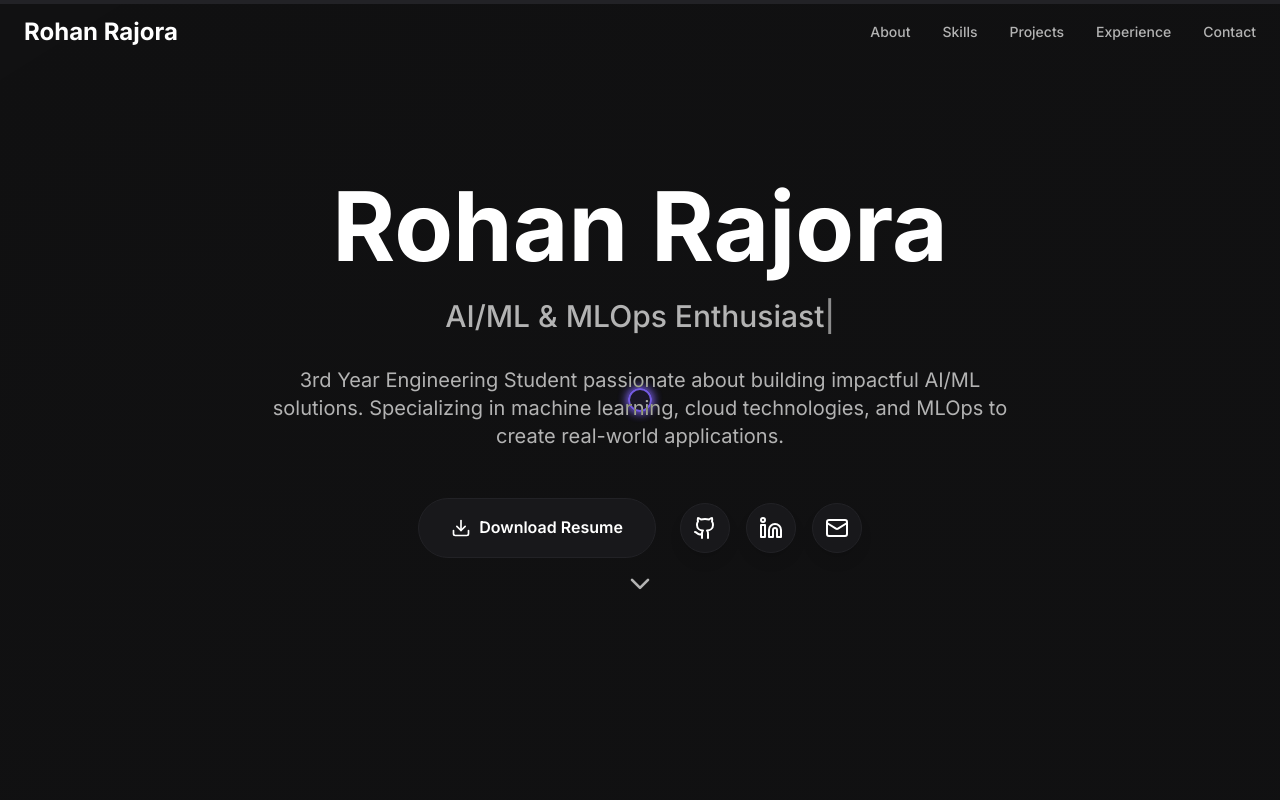
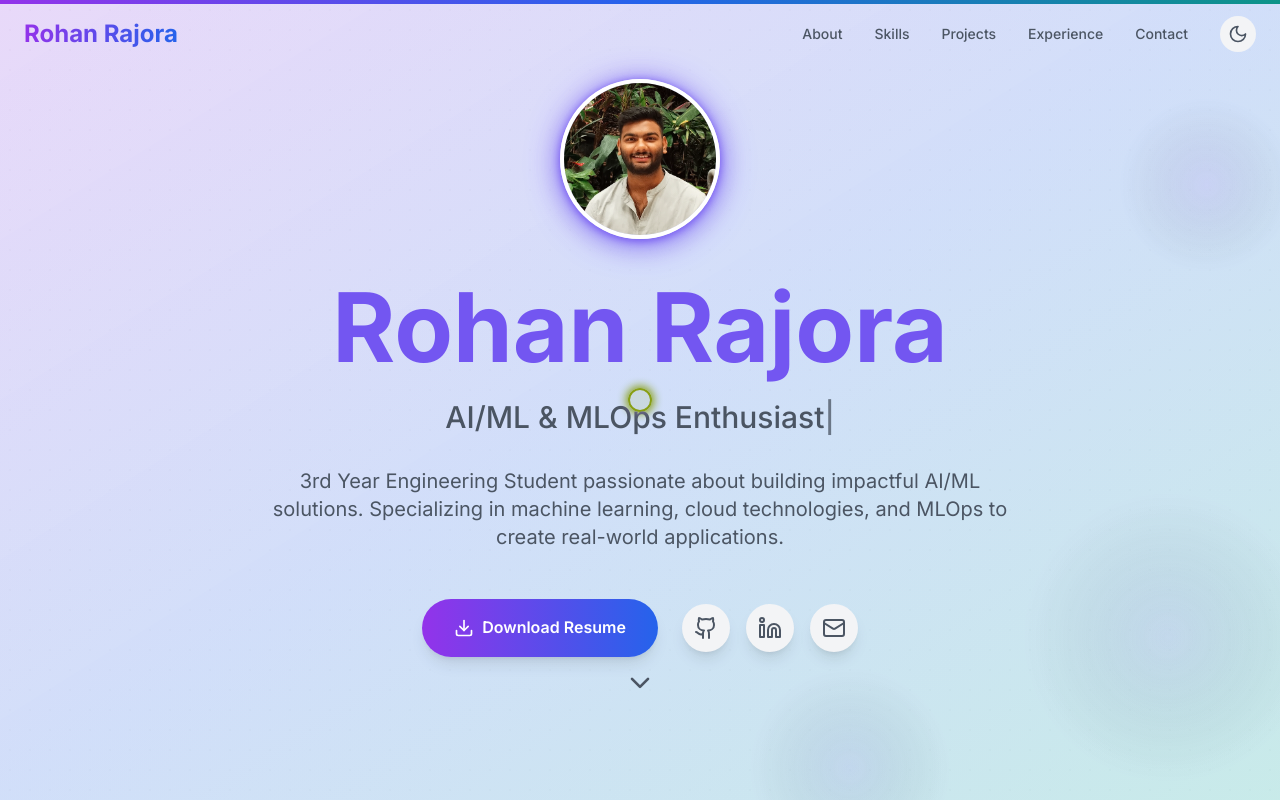
Before and after one commit to rrazora02/portfolio, a React (Vite) app: page / in a window 1280 px wide. Shown: the top 800 px of the page. Built offline with nearby package versions, Linux system fonts and the light colour scheme.

Commit message:
save changes

```diff
--- a/src/App.tsx
+++ b/src/App.tsx
@@ -12,17 +12,34 @@ import Footer from './components/Footer';
 import CustomCursor from './components/CustomCursor';
 
 function App() {
+  const [darkMode, setDarkMode] = useState(false);
   const [loading, setLoading] = useState(true);
 
   useEffect(() => {
+    // Check for saved theme preference
+    const savedTheme = localStorage.getItem('theme');
+    const prefersDark = window.matchMedia('(prefers-color-scheme: dark)').matches;
+
+    if (savedTheme === 'dark' || (!savedTheme && prefersDark)) {
+      setDarkMode(true);
+    }
+
     // Simulate loading
     setTimeout(() => setLoading(false), 2000);
   }, []);
 
+  const toggleDarkMode = () => {
+    const newMode = !darkMode;
+    setDarkMode(newMode);
+    localStorage.setItem('theme', newMode ? 'dark' : 'light');
+  };
+
   // Loading Screen
   if (loading) {
     return (
-      <div className="min-h-screen flex items-center justify-center bg-background">
+      <div className={`min-h-screen flex items-center justify-center ${
+        darkMode ? 'bg-gray-900' : 'bg-gray-50'
+      }`}>
         <motion.div
           className="text-center"
           initial={{ opacity: 0 }}
@@ -30,12 +47,14 @@ function App() {
           transition={{ duration: 0.5 }}
         >
           <motion.div
-            className="w-16 h-16 border-4 border-border border-t-transparent rounded-full mx-auto mb-4"
+            className="w-16 h-16 border-4 border-purple-600 border-t-transparent rounded-full mx-auto mb-4"
             animate={{ rotate: 360 }}
             transition={{ duration: 1, repeat: Infinity, ease: "linear" }}
           />
           <motion.h2
-            className="text-2xl font-bold text-text"
+            className={`text-2xl font-bold ${
+              darkMode ? 'text-white' : 'text-gray-900'
+            }`}
             initial={{ y: 20, opacity: 0 }}
             animate={{ y: 0, opacity: 1 }}
             transition={{ duration: 0.5, delay: 0.2 }}
@@ -50,14 +69,18 @@ function App() {
   return (
     <>
       <CustomCursor />
-      <div className="min-h-screen transition-colors duration-300 bg-background text-text">
+      <div className={`min-h-screen transition-colors duration-300 ${
+        darkMode ? 'bg-gray-900 text-white' : 'bg-gray-50 text-gray-900'
+      }`}>
         {/* Background Pattern */}
         <div className="fixed inset-0 pointer-events-none">
-          <div className="absolute inset-0 bg-grid-pattern opacity-[0.02]" />
+          <div className={`absolute inset-0 bg-grid-pattern opacity-[0.02] ${
+            darkMode ? 'invert' : ''
+          }`} />
         </div>
 
         {/* Gradient Overlay */}
-        <div className="fixed inset-0 bg-gradient-to-br from-transparent via-border/[0.02] to-border/[0.02] pointer-events-none" />
+        <div className="fixed inset-0 bg-gradient-to-br from-transparent via-purple-500/[0.02] to-blue-500/[0.02] pointer-events-none" />
 
         <AnimatePresence>
           <motion.div
@@ -65,25 +88,25 @@ function App() {
             animate={{ opacity: 1 }}
             transition={{ duration: 0.5 }}
           >
-            <Header />
+            <Header darkMode={darkMode} toggleDarkMode={toggleDarkMode} />
 
             <main>
-              <Hero />
-              <About />
-              <Skills />
-              <Projects />
-              <Experience />
-              <TechStack />
-              <Contact />
+              <Hero darkMode={darkMode} />
+              <About darkMode={darkMode} />
+              <Skills darkMode={darkMode} />
+              <Projects darkMode={darkMode} />
+              <Experience darkMode={darkMode} />
+              <TechStack darkMode={darkMode} />
+              <Contact darkMode={darkMode} />
             </main>
 
-            <Footer />
+            <Footer darkMode={darkMode} />
           </motion.div>
         </AnimatePresence>
 
         {/* Scroll Progress Bar */}
         <motion.div
-          className="fixed top-0 left-0 right-0 h-1 bg-border z-50 origin-left"
+          className="fixed top-0 left-0 right-0 h-1 bg-gradient-to-r from-purple-600 via-blue-600 to-teal-600 z-50 origin-left"
           style={{ scaleX: 0 }}
           whileInView={{ scaleX: 1 }}
           transition={{ duration: 0.3 }}
--- a/src/components/Header.tsx
+++ b/src/components/Header.tsx
@@ -1,12 +1,13 @@
 import React, { useState, useEffect } from 'react';
-import { Menu, X } from 'lucide-react';
+import { Moon, Sun, Menu, X } from 'lucide-react';
 import { motion } from 'framer-motion';
-import { AnimatePresence } from 'framer-motion';
 
 interface HeaderProps {
+  darkMode: boolean;
+  toggleDarkMode: () => void;
 }
 
-const Header: React.FC<HeaderProps> = () => {
+const Header: React.FC<HeaderProps> = ({ darkMode, toggleDarkMode }) => {
   const [isScrolled, setIsScrolled] = useState(false);
   const [isMobileMenuOpen, setIsMobileMenuOpen] = useState(false);
 
@@ -40,7 +41,9 @@ const Header: React.FC<HeaderProps> = () => {
       animate={{ y: 0 }}
       className={`fixed top-0 left-0 right-0 z-50 transition-all duration-300 ${
         isScrolled
-          ? 'bg-background/95 backdrop-blur-md border-b border-border'
+          ? darkMode
+            ? 'bg-gray-900/95 backdrop-blur-md border-b border-gray-700'
+            : 'bg-white/95 backdrop-blur-md border-b border-gray-200'
           : 'bg-transparent'
       }`}
     >
@@ -48,7 +51,7 @@ const Header: React.FC<HeaderProps> = () => {
         <div className="flex items-center justify-between">
           <motion.div
             whileHover={{ scale: 1.05 }}
-            className="text-2xl font-bold text-text"
+            className="text-2xl font-bold bg-gradient-to-r from-purple-600 to-blue-600 bg-clip-text text-transparent"
           >
             Rohan Rajora
           </motion.div>
@@ -61,25 +64,50 @@ const Header: React.FC<HeaderProps> = () => {
                 whileHover={{ scale: 1.1 }}
                 whileTap={{ scale: 0.95 }}
                 onClick={() => scrollToSection(item.href)}
-                className="relative text-sm font-medium transition-colors duration-200 text-textAlt hover:text-text"
+                className={`relative text-sm font-medium transition-colors duration-200 ${
+                  darkMode ? 'text-gray-300 hover:text-white' : 'text-gray-600 hover:text-gray-900'
+                }`}
               >
                 {item.name}
                 <motion.div
-                  className="absolute -bottom-1 left-0 h-0.5 bg-text"
+                  className="absolute -bottom-1 left-0 h-0.5 bg-gradient-to-r from-purple-600 to-blue-600"
                   initial={{ width: 0 }}
                   whileHover={{ width: '100%' }}
                   transition={{ duration: 0.2 }}
                 />
               </motion.button>
             ))}
+
+            <motion.button
+              whileHover={{ scale: 1.1, rotate: 180 }}
+              whileTap={{ scale: 0.95 }}
+              onClick={toggleDarkMode}
+              className={`p-2 rounded-full transition-colors duration-200 ${
+                darkMode ? 'bg-gray-800 text-yellow-400' : 'bg-gray-100 text-gray-600'
+              }`}
+            >
+              {darkMode ? <Sun size={20} /> : <Moon size={20} />}
+            </motion.button>
           </nav>
 
           {/* Mobile Menu Button */}
           <div className="md:hidden flex items-center space-x-4">
             <motion.button
               whileTap={{ scale: 0.95 }}
+              onClick={toggleDarkMode}
+              className={`p-2 rounded-full transition-colors duration-200 ${
+                darkMode ? 'bg-gray-800 text-yellow-400' : 'bg-gray-100 text-gray-600'
+              }`}
+            >
+              {darkMode ? <Sun size={20} /> : <Moon size={20} />}
+            </motion.button>
+
+            <motion.button
+              whileTap={{ scale: 0.95 }}
               onClick={() => setIsMobileMenuOpen(!isMobileMenuOpen)}
-              className="p-2 rounded-full transition-colors duration-200 bg-backgroundAlt border border-border text-text"
+              className={`p-2 rounded-full transition-colors duration-200 ${
+                darkMode ? 'bg-gray-800 text-white' : 'bg-gray-100 text-gray-600'
+              }`}
             >
               {isMobileMenuOpen ? <X size={20} /> : <Menu size={20} />}
             </motion.button>
@@ -87,36 +115,35 @@ const Header: React.FC<HeaderProps> = () => {
         </div>
 
         {/* Mobile Navigation */}
-        <AnimatePresence>
-          {isMobileMenuOpen && (
-            <motion.div
+        <motion.nav
           initial={{ opacity: 0, height: 0 }}
-              animate={{ opacity: 1, height: 'auto' }}
-              exit={{ opacity: 0, height: 0 }}
+          animate={{
+            opacity: isMobileMenuOpen ? 1 : 0,
+            height: isMobileMenuOpen ? 'auto' : 0
+          }}
           transition={{ duration: 0.3 }}
-              className="md:hidden border-t border-border bg-background/95 backdrop-blur-md"
+          className={`md:hidden overflow-hidden ${
+            darkMode ? 'bg-gray-900/95' : 'bg-white/95'
+          } backdrop-blur-md rounded-lg mt-4`}
         >
-              <div className="container mx-auto px-6 py-4">
-                <nav className="flex flex-col space-y-4">
+          <div className="px-4 py-6 space-y-4">
             {navItems.map((item) => (
               <motion.button
                 key={item.name}
                 whileHover={{ scale: 1.05 }}
                 whileTap={{ scale: 0.95 }}
-                      onClick={() => {
-                        scrollToSection(item.href);
-                        setIsMobileMenuOpen(false);
-                      }}
-                      className="text-left text-sm font-medium transition-colors duration-200 text-textAlt hover:text-text"
+                onClick={() => scrollToSection(item.href)}
+                className={`block w-full text-left py-2 px-4 rounded-lg transition-colors duration-200 ${
+                  darkMode
+                    ? 'text-gray-300 hover:text-white hover:bg-gray-800'
+                    : 'text-gray-600 hover:text-gray-900 hover:bg-gray-50'
+                }`}
               >
                 {item.name}
               </motion.button>
             ))}
-                </nav>
           </div>
-            </motion.div>
-          )}
-        </AnimatePresence>
+        </motion.nav>
       </div>
     </motion.header>
   );
--- a/src/components/Hero.tsx
+++ b/src/components/Hero.tsx
@@ -1,16 +1,95 @@
-import React from 'react';
+import React, { useEffect, useRef } from 'react';
 import { motion } from 'framer-motion';
 import { ChevronDown, Download, Github, Linkedin, Mail } from 'lucide-react';
+import NeuralNetworkCanvas from "./NeuralNetworkCanvas";
 
 interface HeroProps {
   darkMode: boolean;
 }
 
-const Hero: React.FC<HeroProps> = () => {
+const Hero: React.FC<HeroProps> = ({ darkMode }) => {
+  const canvasRef = useRef<HTMLCanvasElement>(null);
+
+  useEffect(() => {
+    const canvas = canvasRef.current;
+    if (!canvas) return;
+
+    const ctx = canvas.getContext('2d');
+    if (!ctx) return;
+
+    const resizeCanvas = () => {
+      canvas.width = window.innerWidth;
+      canvas.height = window.innerHeight;
+    };
+
+    resizeCanvas();
+    window.addEventListener('resize', resizeCanvas);
+
+    const blobs: Array<{
+      x: number;
+      y: number;
+      radius: number;
+      vx: number;
+      vy: number;
+      color: string;
+    }> = [];
+
+    // Create floating blobs
+    for (let i = 0; i < 3; i++) {
+      blobs.push({
+        x: Math.random() * canvas.width,
+        y: Math.random() * canvas.height,
+        radius: Math.random() * 100 + 50,
+        vx: (Math.random() - 0.5) * 0.5,
+        vy: (Math.random() - 0.5) * 0.5,
+        color: darkMode
+          ? `hsla(${240 + Math.random() * 60}, 70%, 60%, 0.1)`
+          : `hsla(${240 + Math.random() * 60}, 70%, 70%, 0.15)`
+      });
+    }
+
+    const animate = () => {
+      ctx.clearRect(0, 0, canvas.width, canvas.height);
+
+      blobs.forEach((blob) => {
+        blob.x += blob.vx;
+        blob.y += blob.vy;
+
+        if (blob.x < 0 || blob.x > canvas.width) blob.vx *= -1;
+        if (blob.y < 0 || blob.y > canvas.height) blob.vy *= -1;
+
+        const gradient = ctx.createRadialGradient(
+          blob.x, blob.y, 0,
+          blob.x, blob.y, blob.radius
+        );
+        gradient.addColorStop(0, blob.color);
+        gradient.addColorStop(1, 'transparent');
+
+        ctx.fillStyle = gradient;
+        ctx.beginPath();
+        ctx.arc(blob.x, blob.y, blob.radius, 0, Math.PI * 2);
+        ctx.fill();
+      });
+
+      requestAnimationFrame(animate);
+    };
+
+    animate();
+
+    return () => {
+      window.removeEventListener('resize', resizeCanvas);
+    };
+  }, [darkMode]);
+
   const typewriterText = "AI/ML & MLOps Enthusiast";
 
   return (
     <section className="relative min-h-screen flex items-center justify-center overflow-hidden">
+      <canvas
+        ref={canvasRef}
+        className="absolute inset-0 pointer-events-none"
+      />
+      <div className="absolute inset-0 bg-gradient-to-br from-purple-500/20 via-blue-500/20 to-teal-500/20" />
       <div className="container mx-auto px-6 relative z-10">
         <motion.div
           initial={{ opacity: 0, y: 50 }}
@@ -18,8 +97,20 @@ const Hero: React.FC<HeroProps> = () => {
           transition={{ duration: 0.8 }}
           className="text-center"
         >
+          <motion.div
+            className="flex flex-col items-center justify-center mb-6"
+          >
+            <motion.img
+              src="/profile.jpg.png"
+              alt="Profile"
+              className="w-40 h-40 rounded-full border-4 border-white shadow-xl object-cover mb-4 transition-transform duration-300"
+              whileHover={{ scale: 1.08, boxShadow: '0 0 32px #7356f1' }}
+              style={{ boxShadow: '0 4px 32px 0 #7356f1, 0 1.5px 8px 0 #7356f1' }}
+            />
+          </motion.div>
           <motion.h1
-            className="text-5xl md:text-7xl lg:text-8xl font-bold mb-6 text-text"
+            className="text-5xl md:text-7xl lg:text-8xl font-bold mb-6"
+            style={{ color: '#7356f1' }}
             initial={{ scale: 0.8 }}
             animate={{ scale: 1 }}
             transition={{ duration: 0.5, delay: 0.2 }}
@@ -32,7 +123,9 @@ const Hero: React.FC<HeroProps> = () => {
             transition={{ duration: 0.8, delay: 0.5 }}
             className="mb-8"
           >
-            <h2 className="text-xl md:text-2xl lg:text-3xl font-medium text-textAlt">
+            <h2 className={`text-xl md:text-2xl lg:text-3xl font-medium ${
+              darkMode ? 'text-gray-300' : 'text-gray-600'
+            }`}>
               <TypewriterText text={typewriterText} />
             </h2>
           </motion.div>
@@ -41,7 +134,9 @@ const Hero: React.FC<HeroProps> = () => {
             initial={{ opacity: 0, y: 20 }}
             animate={{ opacity: 1, y: 0 }}
             transition={{ duration: 0.8, delay: 0.8 }}
-            className="text-lg md:text-xl mb-12 max-w-3xl mx-auto leading-relaxed text-textAlt"
+            className={`text-lg md:text-xl mb-12 max-w-3xl mx-auto leading-relaxed ${
+              darkMode ? 'text-gray-400' : 'text-gray-600'
+            }`}
           >
             3rd Year Engineering Student passionate about building impactful AI/ML solutions.
             Specializing in machine learning, cloud technologies, and MLOps to create real-world applications.
@@ -58,7 +153,7 @@ const Hero: React.FC<HeroProps> = () => {
               download
               target="_blank"
               rel="noopener noreferrer"
-              className="px-8 py-4 bg-backgroundAlt border border-border text-text rounded-full font-semibold hover:bg-background transition-all duration-300 flex items-center gap-2"
+              className="px-8 py-4 bg-gradient-to-r from-purple-600 to-blue-600 text-white rounded-full font-semibold shadow-lg hover:shadow-xl transition-all duration-300 flex items-center gap-2"
               style={{ display: 'inline-flex', alignItems: 'center' }}
             >
               <Download size={20} />
@@ -78,7 +173,11 @@ const Hero: React.FC<HeroProps> = () => {
                   rel={label !== 'Contact' ? 'noopener noreferrer' : undefined}
                   whileHover={{ scale: 1.1, y: -2 }}
                   whileTap={{ scale: 0.95 }}
-                  className="p-3 rounded-full transition-all duration-300 bg-backgroundAlt border border-border text-text hover:bg-background shadow-lg hover:shadow-xl"
+                  className={`p-3 rounded-full transition-all duration-300 ${
+                    darkMode
+                      ? 'bg-gray-800 text-gray-300 hover:bg-gray-700 hover:text-white'
+                      : 'bg-gray-100 text-gray-600 hover:bg-gray-200 hover:text-gray-900'
+                  } shadow-lg hover:shadow-xl`}
                   aria-label={label}
                 >
                   <Icon size={24} />
@@ -96,7 +195,9 @@ const Hero: React.FC<HeroProps> = () => {
             <motion.div
               animate={{ y: [0, 10, 0] }}
               transition={{ duration: 2, repeat: Infinity }}
-              className="cursor-pointer text-textAlt"
+              className={`cursor-pointer ${
+                darkMode ? 'text-gray-400' : 'text-gray-600'
+              }`}
               onClick={() => document.getElementById('about')?.scrollIntoView({ behavior: 'smooth' })}
             >
               <ChevronDown size={32} />
```
Also changed, not shown: 1 other file (tests, documents, lock files or other folders). Lines whose indentation alone changed are shown as unchanged.
